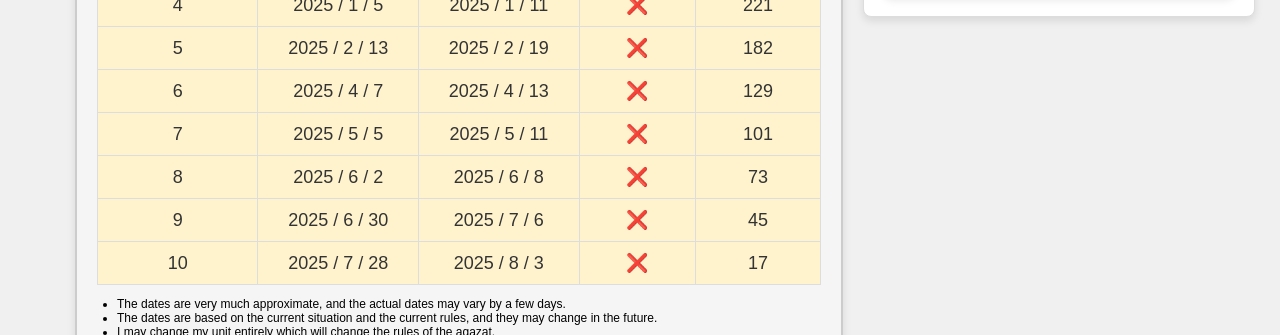
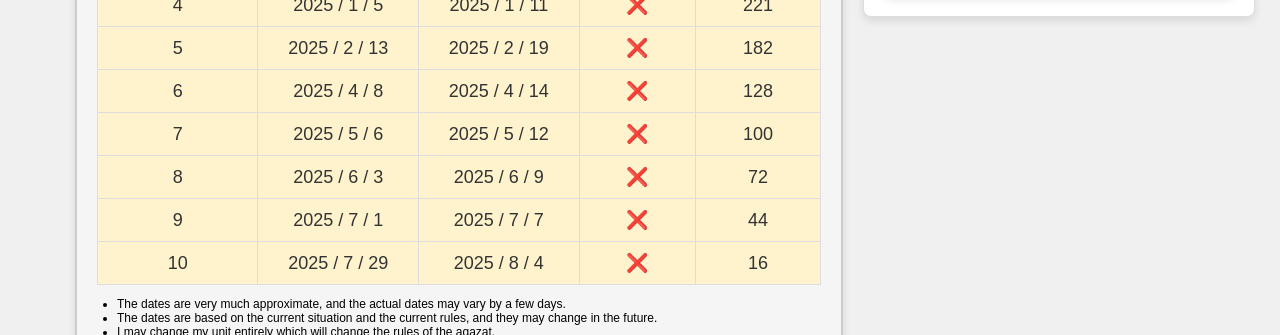
Before and after one commit to Seif-Sallam/Service-Timer, a React (Create React App) app: page / in a window 1280 px wide. Shown: the part 509-844 px from the top of the page. Built offline with nearby package versions, Linux system fonts and the light colour scheme.

Commit message:
fix issue

```diff
--- a/src/Geish.jsx
+++ b/src/Geish.jsx
@@ -18,7 +18,7 @@ function getAllAgazatStart() {
             firstAgaza = (new Date(2025, 1, 13, 0, 0, 0))
         }
         else if (index === 5) {
-            firstAgaza = new Date(2025, 3, 7, 0, 0, 0)
+            firstAgaza = new Date(2025, 3, 8, 0, 0, 0)
         }
         // Last day of all geish
         if (firstAgaza.getMonth() >= 8 && firstAgaza.getDate() >= 1 && firstAgaza.getFullYear() >= 2025) {
```
